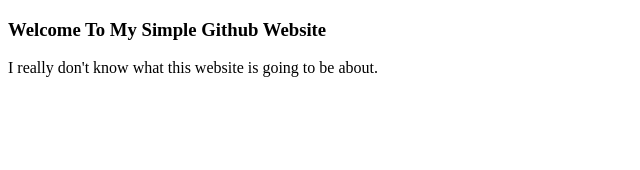
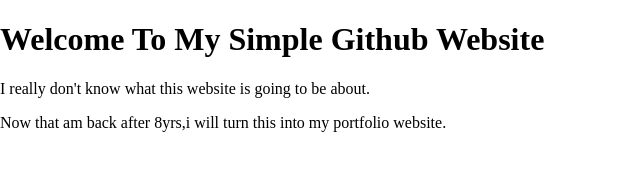
Before and after one commit to n-musondajr/n-musondajr.github.io, a plain HTML site: page index.html in a window 1280 px wide. Shown: the whole page, without its empty margins (0-640 px from the left). Drawn offline with Linux system fonts and the light colour scheme.

Commit message:
Changed heading to h1 and added styles and a paragraph about turning website into portfolio

```diff
--- a/index.html
+++ b/index.html
@@ -1,10 +1,15 @@
 <!DOCTYPE html>
 <html lang="en">
 <head>
+	<meta name="viewport" content=width=device-width, initial-scale=1.0" />
 	<title>My Simple Git Website</title>
+	<style>
+		html,body {margin: 0;padding: 0; font-size: 16px;}
+	</style>
 </head>
 <body>
-	<h3>Welcome To My Simple Github Website</h3>
+	<h1>Welcome To My Simple Github Website</h1>
 	<p>I really don't know what this website is going to be about.</p>
+	<p>Now that am back after 8yrs,i will turn this into my portfolio website.</p>
 </body>
 </html>
```
